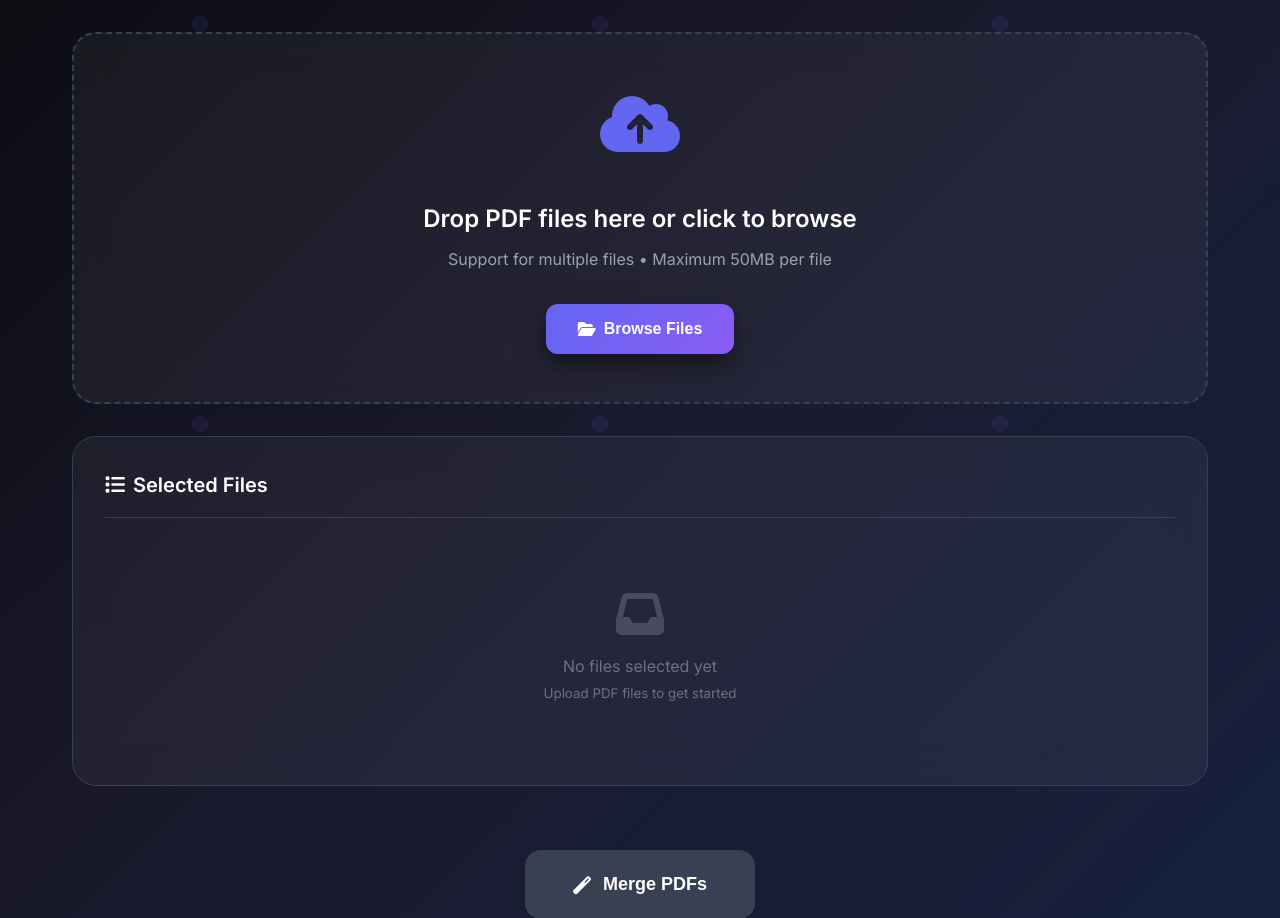
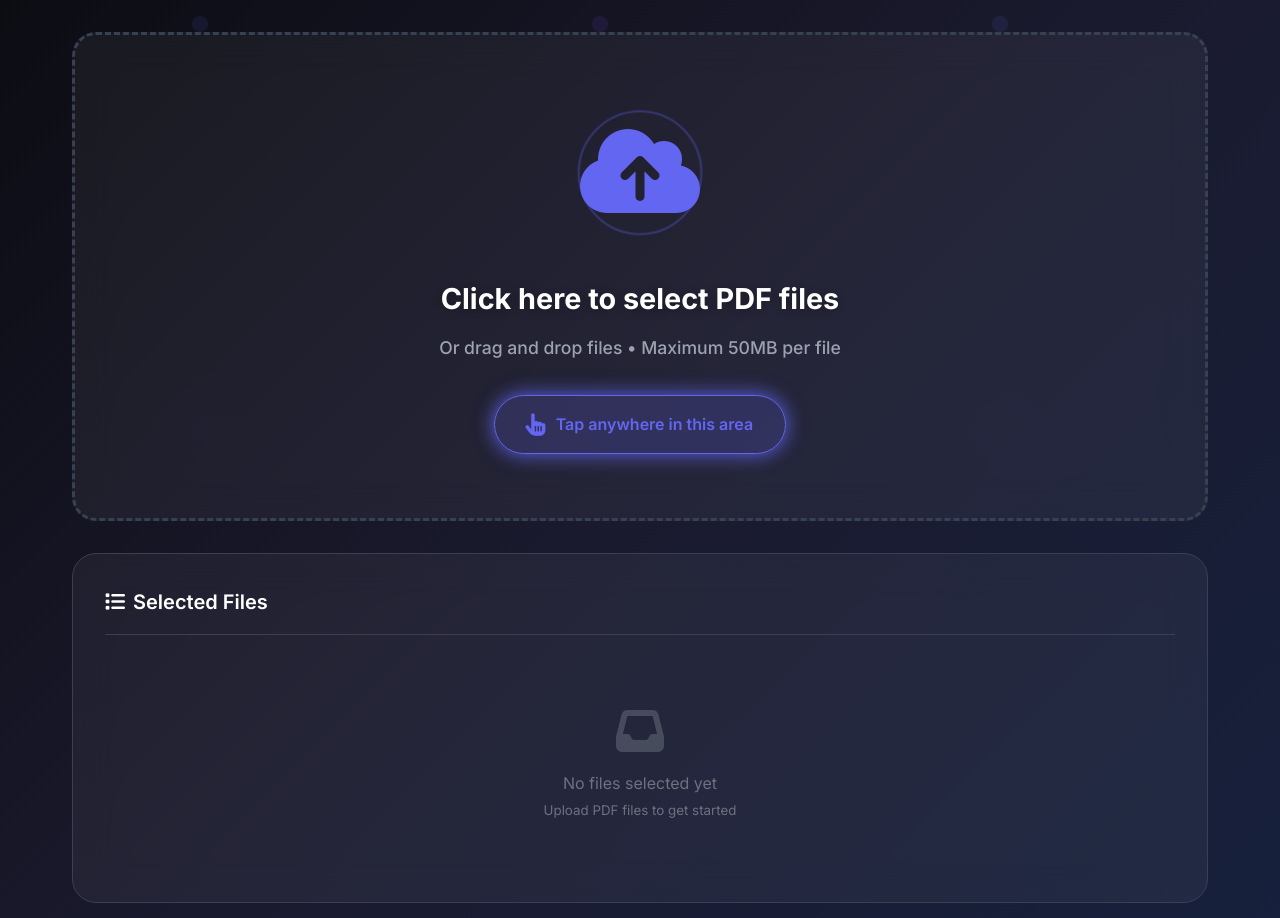
Before and after one commit to ofiz/PDF-merger-web, a Flask app: page / in a window 1280 px wide. Shown: the part 176-1094 px from the top of the page. Run offline with Flask 3, Linux system fonts and the light colour scheme.

Commit message:
Enhanced upload area - removed problematic browse button

```diff
--- a/static/css/style.css
+++ b/static/css/style.css
@@ -154,21 +154,41 @@ body {
     gap: 2rem;
 }
 
-/* Upload Section */
+/* Upload Section - ENHANCED */
 .upload-section {
     background: rgba(255, 255, 255, 0.05);
     border-radius: 24px;
-    border: 2px dashed var(--border-color);
-    padding: 3rem;
+    border: 3px dashed var(--border-color);
+    padding: 4rem 3rem;
     text-align: center;
     transition: all 0.3s ease;
     backdrop-filter: blur(20px);
+    position: relative;
+    overflow: hidden;
+}
+
+.upload-section::before {
+    content: '';
+    position: absolute;
+    top: 0;
+    left: 0;
+    width: 100%;
+    height: 100%;
+    background: var(--gradient-accent);
+    opacity: 0;
+    transition: opacity 0.3s ease;
+    z-index: -1;
 }
 
 .upload-section:hover {
     border-color: var(--accent-color);
     background: rgba(99, 102, 241, 0.1);
-    transform: translateY(-2px);
+    transform: translateY(-5px);
+    box-shadow: var(--shadow-hover);
+}
+
+.upload-section:hover::before {
+    opacity: 0.05;
 }
 
 .upload-section.drag-over {
@@ -179,69 +199,96 @@ body {
 
 .upload-area {
     cursor: pointer;
+    user-select: none;
+    -webkit-tap-highlight-color: transparent;
 }
 
+/* Enhanced Upload Icon */
 .upload-icon {
-    font-size: 4rem;
+    font-size: 6rem;
     color: var(--accent-color);
-    margin-bottom: 1rem;
-    animation: bounce 2s infinite;
+    margin-bottom: 1.5rem;
+    animation: float 3s ease-in-out infinite;
+    position: relative;
 }
 
-@keyframes bounce {
-    0%, 20%, 50%, 80%, 100% { transform: translateY(0); }
-    40% { transform: translateY(-10px); }
-    60% { transform: translateY(-5px); }
+.upload-icon::after {
+    content: '';
+    position: absolute;
+    top: 50%;
+    left: 50%;
+    width: 120px;
+    height: 120px;
+    border: 2px solid var(--accent-color);
+    border-radius: 50%;
+    opacity: 0.3;
+    transform: translate(-50%, -50%);
+    animation: ripple 2s infinite;
+}
+
+@keyframes float {
+    0%, 100% { transform: translateY(0px); }
+    50% { transform: translateY(-10px); }
+}
+
+@keyframes ripple {
+    0% {
+        transform: translate(-50%, -50%) scale(0.8);
+        opacity: 0.7;
+    }
+    100% {
+        transform: translate(-50%, -50%) scale(1.2);
+        opacity: 0;
+    }
 }
 
 .upload-area h3 {
-    font-size: 1.5rem;
-    font-weight: 600;
-    margin-bottom: 0.5rem;
+    font-size: 1.8rem;
+    font-weight: 700;
+    margin-bottom: 0.75rem;
     color: var(--text-primary);
+    text-shadow: 0 2px 10px rgba(0, 0, 0, 0.3);
 }
 
 .upload-area p {
     color: var(--text-secondary);
     margin-bottom: 2rem;
+    font-size: 1.1rem;
+    font-weight: 500;
 }
 
-.browse-btn {
-    background: var(--gradient-accent);
-    border: none;
-    padding: 1rem 2rem;
-    border-radius: 12px;
-    color: white;
-    font-weight: 600;
-    cursor: pointer;
-    font-size: 1rem;
+/* New Upload Hint */
+.upload-hint {
     display: inline-flex;
     align-items: center;
-    gap: 0.5rem;
-    transition: all 0.3s ease;
-    box-shadow: var(--shadow);
-    position: relative;
-    overflow: hidden;
+    gap: 0.75rem;
+    background: rgba(99, 102, 241, 0.2);
+    padding: 1rem 2rem;
+    border-radius: 50px;
+    border: 1px solid var(--accent-color);
+    color: var(--accent-color);
+    font-weight: 600;
+    font-size: 1rem;
+    animation: glow 2s ease-in-out infinite alternate;
 }
 
-.browse-btn::before {
-    content: '';
-    position: absolute;
-    top: 0;
-    left: -100%;
-    width: 100%;
-    height: 100%;
-    background: linear-gradient(90deg, transparent, rgba(255,255,255,0.2), transparent);
-    transition: left 0.5s ease;
+.upload-hint i {
+    font-size: 1.2rem;
+    animation: point 1s ease-in-out infinite;
 }
 
-.browse-btn:hover::before {
-    left: 100%;
+@keyframes glow {
+    from {
+        box-shadow: 0 0 5px rgba(99, 102, 241, 0.5);
+    }
+    to {
+        box-shadow: 0 0 20px rgba(99, 102, 241, 0.8), 0 0 30px rgba(99, 102, 241, 0.4);
+    }
 }
 
-.browse-btn:hover {
-    transform: translateY(-2px);
-    box-shadow: var(--shadow-hover);
+@keyframes point {
+    0%, 100% { transform: scale(1); }
+    50% { transform: scale(1.2); }
 }
 
 /* Files Section */
@@ -558,4 +605,21 @@ body {
     .main-content {
         padding: 1rem;
     }
+
+    .upload-section {
+        padding: 3rem 2rem;
+    }
+
+    .upload-icon {
+        font-size: 5rem;
+    }
+
+    .upload-area h3 {
+        font-size: 1.5rem;
+    }
+
+    .upload-hint {
+        font-size: 0.9rem;
+        padding: 0.8rem 1.5rem;
+    }
 }
--- a/static/js/script.js
+++ b/static/js/script.js
@@ -10,7 +10,6 @@ const clearAllBtn = document.getElementById('clearAllBtn');
 const fileCount = document.getElementById('fileCount');
 const toastContainer = document.getElementById('toastContainer');
 const loadingOverlay = document.getElementById('loadingOverlay');
-const browseBtn = document.getElementById('browseBtn');
 
 // Initialize app
 document.addEventListener('DOMContentLoaded', function() {
@@ -23,21 +22,10 @@ function setupEventListeners() {
     // File input change
     fileInput.addEventListener('change', handleFileSelection);
 
-    // Browse button - Multiple event types for mobile compatibility
-    browseBtn.addEventListener('click', handleBrowseClick);
-    browseBtn.addEventListener('touchstart', handleBrowseClick, { passive: true });
-    browseBtn.addEventListener('touchend', (e) => {
-        e.preventDefault();
-        handleBrowseClick(e);
-    });
-
-    // Upload area - Multiple event types for mobile compatibility
+    // Upload area - Multiple event types for maximum compatibility
     uploadArea.addEventListener('click', handleUploadAreaClick);
-    uploadArea.addEventListener('touchstart', handleUploadAreaClick, { passive: true });
-    uploadArea.addEventListener('touchend', (e) => {
-        e.preventDefault();
-        handleUploadAreaClick(e);
-    });
+    uploadArea.addEventListener('touchstart', handleUploadAreaTouch, { passive: true });
+    uploadArea.addEventListener('touchend', handleUploadAreaTouchEnd);
 
     // Drag and drop
     uploadArea.addEventListener('dragover', handleDragOver);
@@ -49,51 +37,73 @@ function setupEventListeners() {
     document.addEventListener('drop', (e) => e.preventDefault());
 }
 
-// Handle browse button click/touch
-function handleBrowseClick(event) {
+// Handle upload area click
+function handleUploadAreaClick(event) {
     event.preventDefault();
-    event.stopPropagation();
-    console.log('Browse button clicked/touched'); // Debug log
+    console.log('Upload area clicked'); // Debug log
     triggerFileInput();
 }
 
-// Handle upload area click/touch
-function handleUploadAreaClick(event) {
-    // Only trigger if not clicking the browse button
-    if (event.target !== browseBtn && !browseBtn.contains(event.target)) {
-        event.preventDefault();
-        event.stopPropagation();
-        console.log('Upload area clicked/touched'); // Debug log
-        triggerFileInput();
-    }
+// Handle upload area touch start
+function handleUploadAreaTouch(event) {
+    console.log('Upload area touched'); // Debug log
+    // Add visual feedback for touch
+    uploadArea.style.transform = 'scale(0.98)';
+}
+
+// Handle upload area touch end
+function handleUploadAreaTouchEnd(event) {
+    event.preventDefault();
+    console.log('Upload area touch ended'); // Debug log
+    // Reset visual feedback
+    uploadArea.style.transform = '';
+    triggerFileInput();
 }
 
 // Trigger file input - Mobile-friendly way
 function triggerFileInput() {
     try {
-        // Create a temporary input if needed for iOS
-        if (navigator.userAgent.includes('iPhone') || navigator.userAgent.includes('iPad')) {
+        console.log('Triggering file input'); // Debug log
+
+        // For iOS devices, create a fresh input element
+        if (/iPhone|iPad|iPod/.test(navigator.userAgent)) {
             const tempInput = document.createElement('input');
             tempInput.type = 'file';
             tempInput.multiple = true;
             tempInput.accept = '.pdf';
             tempInput.style.position = 'absolute';
             tempInput.style.left = '-9999px';
+            tempInput.style.top = '-9999px';
+            tempInput.style.opacity = '0';
 
             tempInput.addEventListener('change', function(e) {
+                console.log('iOS temp input changed'); // Debug log
                 handleFileSelection(e);
-                document.body.removeChild(tempInput);
+                if (document.body.contains(tempInput)) {
+                    document.body.removeChild(tempInput);
+                }
             });
 
             document.body.appendChild(tempInput);
+
+            // Force focus and click
+            tempInput.focus();
             tempInput.click();
+
         } else {
+            // For other devices, use the original input
+            fileInput.focus();
             fileInput.click();
         }
     } catch (error) {
         console.error('Error triggering file input:', error);
-        // Fallback to original method
-        fileInput.click();
+        // Ultimate fallback
+        try {
+            fileInput.click();
+        } catch (fallbackError) {
+            console.error('Fallback also failed:', fallbackError);
+            showToast('Unable to open file picker. Please try refreshing the page.', 'error');
+        }
     }
 }
 
@@ -101,7 +111,20 @@ function triggerFileInput() {
 function handleFileSelection(event) {
     const files = Array.from(event.target.files);
     console.log('Files selected:', files.length); // Debug log
-    uploadFiles(files);
+
+    if (files.length > 0) {
+        // Filter PDF files
+        const pdfFiles = files.filter(file => file.type === 'application/pdf');
+
+        if (pdfFiles.length !== files.length) {
+            showToast('Only PDF files are allowed', 'warning');
+        }
+
+        if (pdfFiles.length > 0) {
+            uploadFiles(pdfFiles);
+        }
+    }
+
     // Reset input
     event.target.value = '';
 }
@@ -139,6 +162,7 @@ function handleDrop(event) {
 async function uploadFiles(files) {
     if (files.length === 0) return;
 
+    console.log('Uploading files:', files); // Debug log
     showLoading(true);
 
     const formData = new FormData();
@@ -162,6 +186,7 @@ async function uploadFiles(files) {
             showToast(data.message, 'error');
         }
     } catch (error) {
+        console.error('Upload error:', error);
         showToast('Error uploading files: ' + error.message, 'error');
     } finally {
         showLoading(false);
--- a/templates/index.html
+++ b/templates/index.html
@@ -41,13 +41,13 @@
                     <div class="upload-icon">
                         <i class="fas fa-cloud-upload-alt"></i>
                     </div>
-                    <h3>Drop PDF files here or click to browse</h3>
-                    <p>Support for multiple files • Maximum 50MB per file</p>
+                    <h3>Click here to select PDF files</h3>
+                    <p>Or drag and drop files • Maximum 50MB per file</p>
+                    <div class="upload-hint">
+                        <i class="fas fa-hand-pointer"></i>
+                        <span>Tap anywhere in this area</span>
+                    </div>
                     <input type="file" id="fileInput" multiple accept=".pdf" hidden>
-                    <button class="browse-btn" id="browseBtn">
-                        <i class="fas fa-folder-open"></i>
-                        Browse Files
-                    </button>
                 </div>
             </section>
 
```
